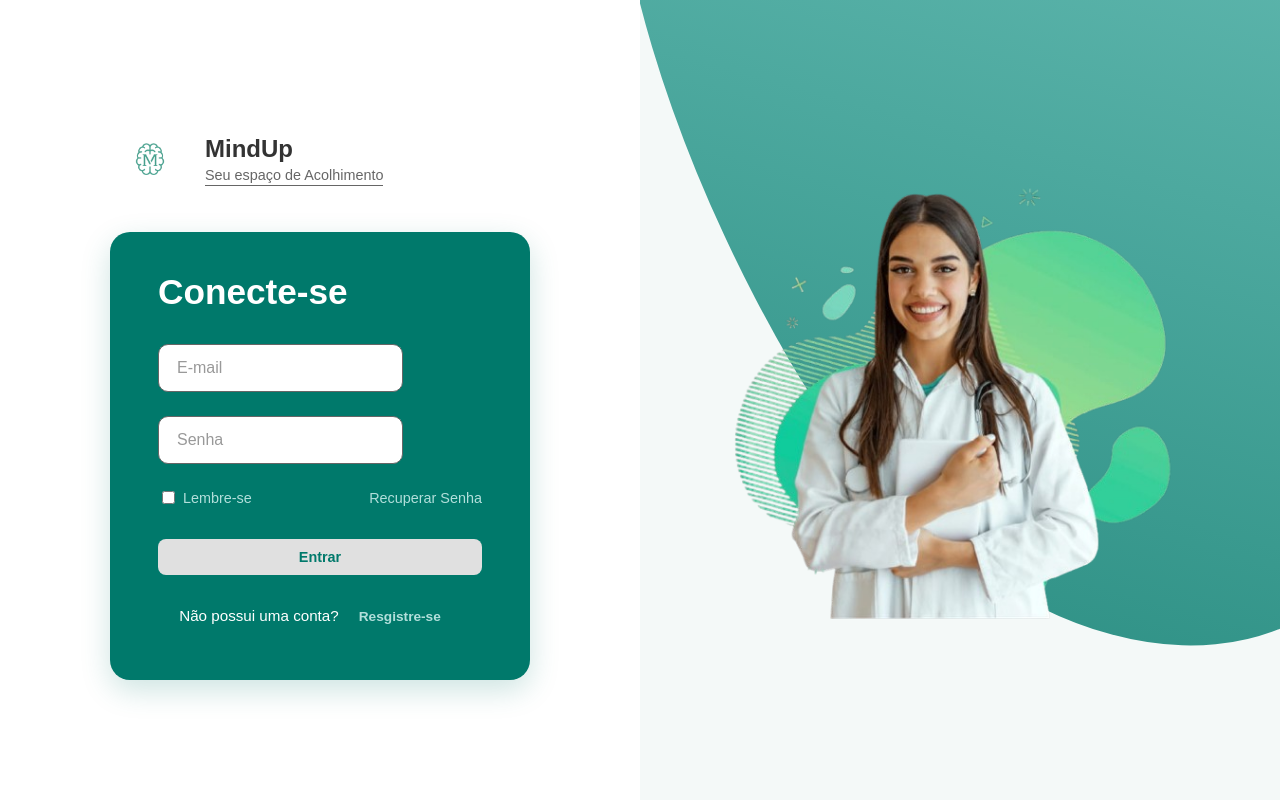
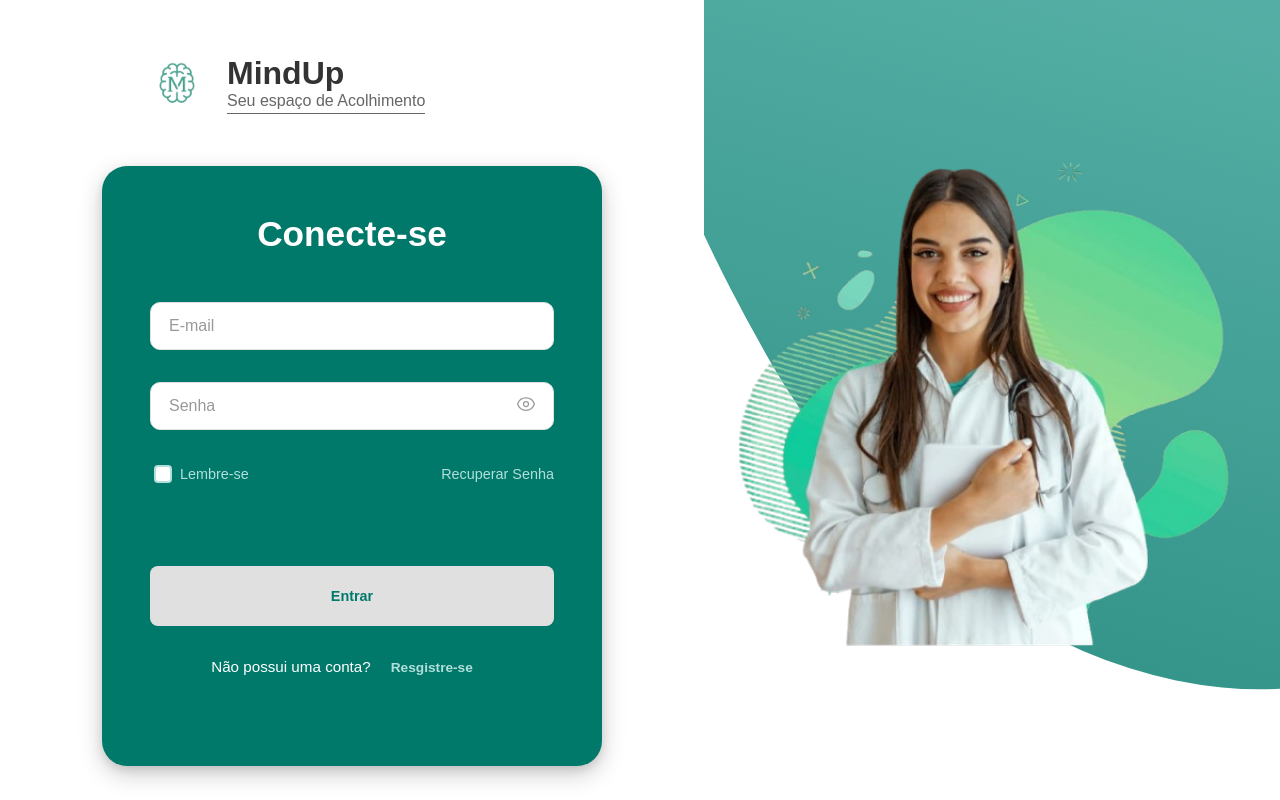
Before and after one commit to cauagomesdev/MindUp, a React (Vite) app in the folder Frontend/: page /login in a window 1280 px wide. Built offline with nearby package versions, Linux system fonts and the light colour scheme.

Commit message:
pagina de login completa, agora fazer ao proximo passo

```diff
--- a/Frontend/src/components/Input/Input.jsx
+++ b/Frontend/src/components/Input/Input.jsx
@@ -1,17 +1,68 @@
-import React from "react";
+import React, { useState } from 'react';
 
-function Input({ label, type = "text", value, onChange, placeholder, className = "", ...props}){
+function Input({ label, type = 'text', value, onChange, placeholder, className = '', ...props }) {
+
+    const [showPassword, setShowPassword] = useState(false);
+
+    const toggleVisibility = () => {
+        setShowPassword(!showPassword);
+    };
+
+    const inputType = type === 'password' && showPassword ? 'text' : type;
+
     return (
         <div className="input-group">
             {label && <label htmlFor={props.id || type}>{label}</label>}
+
+            <div className="input-wrapper">
                 <input
-                type={type}
+                    type={inputType}
                     value={value}
                     onChange={onChange}
                     placeholder={placeholder}
                     className={`input-field ${className}`}
                     {...props}
                 />
+
+                {type === 'password' && (
+                    <span onClick={toggleVisibility} className="password-toggle-icon">
+                        {showPassword ? (
+                            <svg
+                              xmlns="http://www.w3.org/2000/svg"
+                              fill="none"
+                              viewBox="0 0 24 24"
+                              strokeWidth="1.5"
+                              stroke="currentColor"
+                            >
+                              <path
+                                strokeLinecap="round"
+                                strokeLinejoin="round"
+                                d="M3.98 8.223A10.477 10.477 0 001.934 12C3.226 16.338 7.244 19.5 12 19.5c.993 0 1.953-.138 2.863-.395M6.228 6.228A10.45 10.45 0 0112 4.5c4.756 0 8.773 3.162 10.065 7.498a10.523 10.523 0 01-4.293 5.774M6.228 6.228L3 3m3.228 3.228l3.65 3.65m7.894 7.894L21 21m-3.228-3.228l-3.65-3.65m0 0a3 3 0 10-4.243-4.243m4.243 4.243l-4.243-4.243"
+                              />
+                            </svg>
+                        ) : (
+                            <svg
+                              xmlns="http://www.w3.org/2000/svg"
+                              fill="none"
+                              viewBox="0 0 24 24"
+                              strokeWidth="1.5"
+                              stroke="currentColor"
+                            >
+                              <path
+                                strokeLinecap="round"
+                                strokeLinejoin="round"
+                                d="M2.036 12.322a1.012 1.012 0 010-.639C3.423 7.51 7.36 4.5 12 4.5c4.638 0 8.573 3.007 9.963 7.178.07.207.07.431 0 .639C20.577 16.49 16.64 19.5 12 19.5c-4.638 0-8.573-3.007-9.963-7.178z"
+                              />
+                              <path
+                                strokeLinecap="round"
+                                strokeLinejoin="round"
+                                d="M15 12a3 3 0 11-6 0 3 3 0 016 0z"
+                              />
+                            </svg>
+                        )}
+                    </span>
+                )}
+            </div>
         </div>
     );
 }
--- a/Frontend/src/pages/LoginPage/LoginPage.css
+++ b/Frontend/src/pages/LoginPage/LoginPage.css
@@ -7,51 +7,83 @@
 }
 
 .login-form-section {
-    flex: 0 0 50%;
+    flex: 0 0 55%;
     display: flex;
     flex-direction: column;
     justify-content: center;
     align-items: center;
     padding: 2rem;
     box-sizing: border-box;
+    background-color: #fff;
+}
+
+.login-visual-section {
+    flex: 1;
+    display: flex;
+    align-items: center;
+    justify-content: center;
+    position: relative;
+    overflow: hidden;
+    background-color: #ffffff;
+}
+
+.visual-blob {
+    position: absolute;
+    width: 150%;
+    height: 180%;
+    background: linear-gradient(45deg, #00796B 10%, #4DB6AC 90%);
+    border-radius: 50% 50% 50% 50% / 60% 60% 40% 40%;
+    transform: rotate(-30deg) translateX(30%) translateY(-20%);
+    opacity: 0.8;
+    z-index: 1;
+}
+
+.login-visual-img {
+    position: relative;
+    z-index: 10;
+    max-width: 100%;
+    max-height: 100%;
+    height: 1000px;
+    object-fit: contain;
 }
 
 .login-header {
     display: flex;
     align-items: center;
     width: 100%;
-    max-width: 420px;
+    max-width: 450px;
     margin-bottom: 2rem;
 }
 
 .login-logo-img {
-    height: 80px;
-    margin-right: 15px;
+    height: 100px;
 }
 
-.login-brand-text h1{
-    font-size: 1.5rem;
+.login-brand-text h1 {
+    font-size: 2rem;
     margin: 0;
     color: #333;
     font-weight: bold;
 }
 
-.login-brand-text p{
-    font-size: 0.9rem;
+.login-brand-text p {
+    font-size: 1rem;
     margin: 0;
     color: #666;
-    margin-top: 4px;
     border-bottom: 1px solid #666;
-    padding-bottom: 2px;
+    padding-bottom: 3px;
 }
 
 .login-box {
     width: 100%;
-    max-width: 420px;
-    padding: 2.5rem 3rem;
-    border-radius: 20px;
+    max-width: 500px;
+    height: 100%;
+    max-height: 600px;
     background-color: #00796B;
-    box-shadow: 0 10px 30px rgba(0, 121, 107, 0.2);
+    padding: 3rem 3rem;
+    border-radius: 25px;
+    box-shadow: 0 8px 25px rgba(0, 0, 0, 0.2),
+                0 4px 10px rgba(0, 0, 0, 0.1);
     box-sizing: border-box;
 }
 
@@ -59,20 +91,24 @@
     color: white;
     font-size: 2.2rem;
     font-weight: 600;
-    margin: 0 0 2rem 0;
+    margin: 0 0 3rem 0;
+    text-align: center;
 }
 
 .login-box .input-group {
-    margin-bottom: 1.5rem;
+    margin-bottom: 2rem;
+    width: 100%;
 }
 
 .login-box .input-field {
     background-color: white;
-    border: 1px solid #666;
+    border: 1px solid #E0E0E0;
     color: #333;
     padding: 14px 18px;
     border-radius: 10px;
     font-size: 1rem;
+    width: 100%;
+    box-sizing: border-box;
 }
 
 .login-box .input-field::placeholder {
@@ -80,7 +116,7 @@
 }
 
 .login-box .input-field:focus {
-    border-color:#004d40;
+    border-color: #004d40;
     box-shadow: 0 0 0 3px rgba(77, 182, 172, 0.3);
 }
 
@@ -89,7 +125,7 @@
     justify-content: space-between;
     align-items: center;
     font-size: 0.9rem;
-    margin-bottom: 2rem;
+    margin-bottom: 5rem;
     color: white;
 }
 
@@ -97,40 +133,58 @@
     display: flex;
     align-items: center;
     cursor: pointer;
-    color:#B2DFDB;
+    color: #B2DFDB;
 }
 
 .login-options input[type="checkbox"] {
-    cursor: pointer;
     margin-right: 8px;
+    appearance: none;
+    width: 18px;
+    height: 18px;
+    border: 2px solid #B2DFDB;
+    border-radius: 4px;
+    background-color: white;
+    position: relative;
+    display: flex;
+    align-items: center;
+    justify-content: center;
+}
+
+.login-options input[type="checkbox"]:checked {
+    background-color: #4DB6AC;
+    border-color: #4DB6AC;
+}
+
+.login-options input[type="checkbox"]:checked::before {
+    content: '✔';
+    font-size: 14px;
+    color: white;
 }
 
 .login-options a {
     color: #B2DFDB;
     text-decoration: none;
 }
-
 .login-options a:hover {
     text-decoration: underline;
 }
 
 .btn-login-submit {
     width: 100%;
+    height: 60px;
     background-color: #E0E0E0;
     color: #00796B;
-    font-size: 1.1rem;
+    font-size: 1.5rem;
     font-weight: bold;
     padding: 15px;
     border: none;
-    border-radius: 10px;
+    border-radius: 12px;
 }
-
 .btn-login-submit:hover {
     background-color: #CCCCCC;
     color: #004d40;
     transform: translateY(-2px);
 }
-
 .btn-login-submit:disabled {
     background-color: #F5F5F5;
     color: #BDBDBD;
@@ -154,7 +208,6 @@
     font-size: 0.95rem;
     cursor: pointer;
 }
-
 .btn-link:hover {
     color: white;
     transform: none;
@@ -170,41 +223,13 @@
     margin-bottom: 1rem;
 }
 
-.login-visual-section {
-    flex: 1;
-    background-color: #F4F9F8;
-    display: flex;
-    align-items: center;
-    justify-content: center;
-    position: relative;
-    overflow: hidden;
-}
-
-.visual-blob {
-    position: absolute;
-    width: 100%;
-    height: 150%;
-    background: linear-gradient(45deg, #00796B 10%, #4DB6AC 90%);
-    border-radius: 50% 50% 50% 50% / 60% 60% 40% 40%;
-    transform: rotate(-30deg) translateX(30%) translateY(-20%);
-    opacity: 0.8;
-}
-
-.login-visual-img {
-    position: relative;
-    z-index: 10;
-    max-width: 80%;
-    max-height: 80%;
-    object-fit: contain;
-}
-
 @media (max-width: 900px) {
     .login-visual-section {
-        display: none; /* Esconde a imagem em telas pequenas */
+        display: none;
     }
     .login-form-section {
-        flex: 1; /* Ocupa a tela inteira */
-        justify-content: flex-start; /* Alinha no topo */
+        flex: 1;
+        justify-content: flex-start;
         padding-top: 5vh;
     }
 }
--- a/Frontend/src/styles/global.css
+++ b/Frontend/src/styles/global.css
@@ -31,3 +31,37 @@
     background-color: #e0f2f1;
     transform: translateY(-2px);
 }
+
+.input-wrapper {
+    position: relative;
+    width: 100%;
+}
+
+.password-toggle-icon {
+    position: absolute;
+    right: 18px;
+    top: 50%;
+    transform: translateY(-50%);
+    cursor: pointer;
+    color: #999;
+    user-select: none;
+}
+
+.password-toggle-icon:hover {
+    color: #333;
+}
+
+.login-box .input-field[type="password"],
+.login-box .input-field[type="text"] {
+    padding-right: 50px;
+}
+
+.register-box .input-field[type="password"],
+.register-box .input-field[type="text"] {
+    padding-right: 50px;
+}
+
+.password-toggle-icon svg {
+    width: 20px;
+    height: 20px;
+}
```
Lines whose indentation alone changed are shown as unchanged.
